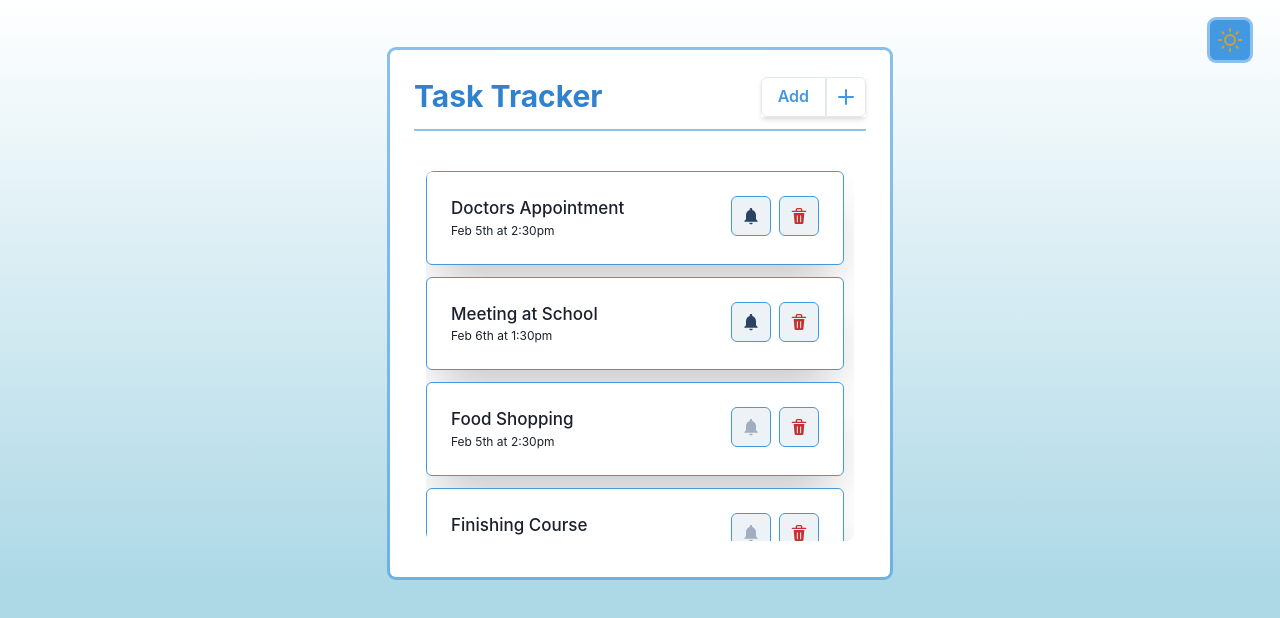
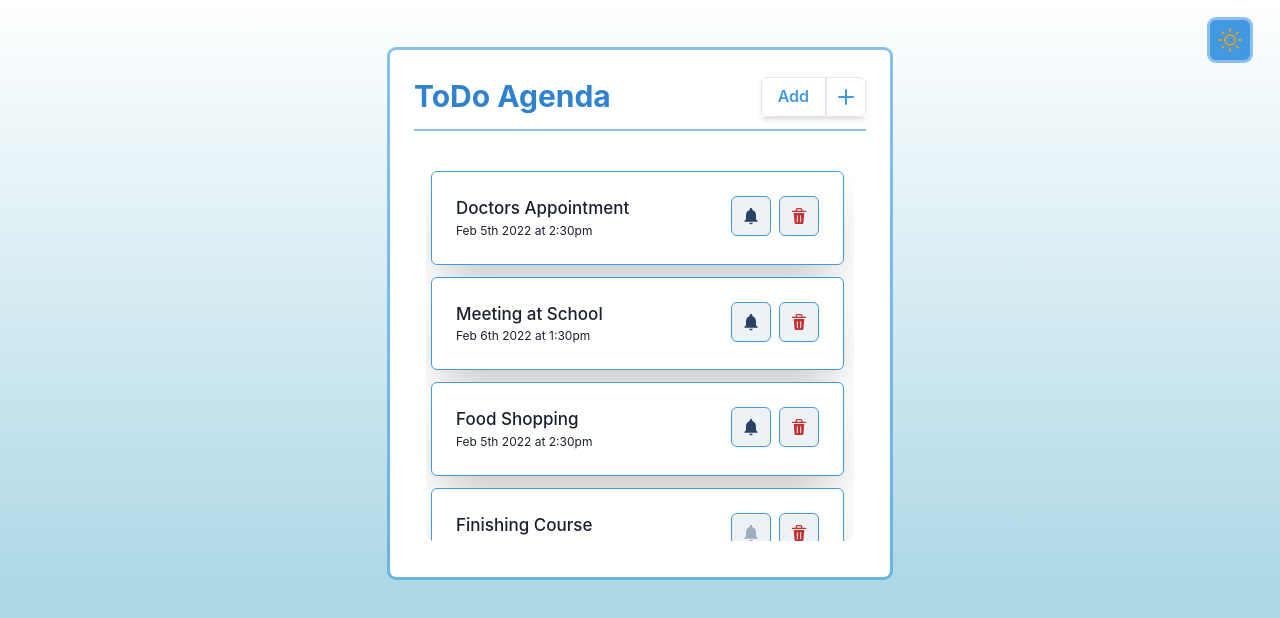
Before and after one commit to MhmdSlama/todo-agenda-react-chakraui, a React (Create React App) app: page / in a window 1280 px wide. Shown: the top 618 px of the page. Built offline with nearby package versions, Linux system fonts and the light colour scheme; data requests are answered from the project's data file.

Commit message:
project name is changed

```diff
--- a/db.json
+++ b/db.json
@@ -3,24 +3,24 @@
     {
       "id": 1,
       "text": "Doctors Appointment",
-      "date": "Feb 5th at 2:30pm",
+      "date": "Feb 5th 2022 at 2:30pm",
       "reminder": true
     },
     {
       "id": 2,
       "text": "Meeting at School",
-      "date": "Feb 6th at 1:30pm",
+      "date": "Feb 6th 2022 at 1:30pm",
       "reminder": true
     },
     {
       "id": 3,
       "text": "Food Shopping",
-      "date": "Feb 5th at 2:30pm",
-      "reminder": false
+      "date": "Feb 5th 2022 at 2:30pm",
+      "reminder": true
     },
     {
       "text": "Finishing Course",
-      "date": "Jan 29th at 8:00pm",
+      "date": "Jan 29th 2022 at 8:00pm",
       "reminder": false,
       "id": 4
     }
--- a/package.json
+++ b/package.json
@@ -1,5 +1,5 @@
 {
-  "name": "react-task-tracker",
+  "name": "react-todo-agenda",
   "version": "0.1.0",
   "private": true,
   "dependencies": {
--- a/public/index.html
+++ b/public/index.html
@@ -10,34 +10,11 @@
       content="Web site created using create-react-app"
     />
     <link rel="apple-touch-icon" href="%PUBLIC_URL%/logo192.png" />
-    <!--
-      manifest.json provides metadata used when your web app is installed on a
-      user's mobile device or desktop. See https://developers.google.com/web/fundamentals/web-app-manifest/
-    -->
     <link rel="manifest" href="%PUBLIC_URL%/manifest.json" />
-    <!--
-      Notice the use of %PUBLIC_URL% in the tags above.
-      It will be replaced with the URL of the `public` folder during the build.
-      Only files inside the `public` folder can be referenced from the HTML.
-
-      Unlike "/favicon.ico" or "favicon.ico", "%PUBLIC_URL%/favicon.ico" will
-      work correctly both with client-side routing and a non-root public URL.
-      Learn how to configure a non-root public URL by running `npm run build`.
-    -->
-    <title>Task Tracker App</title>
+    <title>ToDo Agenda App</title>
   </head>
   <body class="light" id="body">
     <noscript>You need to enable JavaScript to run this app.</noscript>
     <div id="root"></div>
-    <!--
-      This HTML file is a template.
-      If you open it directly in the browser, you will see an empty page.
-
-      You can add webfonts, meta tags, or analytics to this file.
-      The build step will place the bundled scripts into the <body> tag.
-
-      To begin the development, run `npm start` or `yarn start`.
-      To create a production bundle, use `npm run build` or `yarn build`.
-    -->
   </body>
 </html>
--- a/src/components/AddTask.js
+++ b/src/components/AddTask.js
@@ -23,7 +23,7 @@ const AddTask = ({ isOpen, onAdd, theme }) => {
     e.preventDefault();
 
     var errors = [];
-    const dateTime = moment(date).format("MMM Do [at] h:mma");
+    const dateTime = moment(date).format("MMM Do yyyy [at] h:mma");
     if (text === "") errors.push("Enter task name");
     if (dateTime === "Invalid date") errors.push("Enter valid date");
     if (errors.length > 0) {
--- a/src/components/Header.js
+++ b/src/components/Header.js
@@ -19,7 +19,7 @@ const Header = ({ onAdd, theme }) => {
       <Flex alignItems="center">
         <Text fontSize="30px" fontWeight="bold"
         color={theme? "blue.500" : "white"}>
-          Task Tracker
+          ToDo Agenda
         </Text>
         <Spacer />
         <ButtonGroup
--- a/src/components/Tasks.js
+++ b/src/components/Tasks.js
@@ -7,6 +7,7 @@ const Tasks = ({ tasks, toggleReminder, onDelete, theme }) => {
       maxH={["350", "350", "370"]}
       overflowY="auto"
       pr="10px"
+      pl="5px"
       borderRadius="lg"
     >
       {tasks.map((task) => (
--- a/src/index.css
+++ b/src/index.css
@@ -20,4 +20,6 @@ code {
 
 .dark{
   background-color: rgb(1, 1, 37);
+  background-image: linear-gradient(gray, rgb(1, 1, 37));
+  background-repeat: no-repeat;
 }
```
Also changed, not shown: 1 other file (tests, documents, lock files or other folders).
